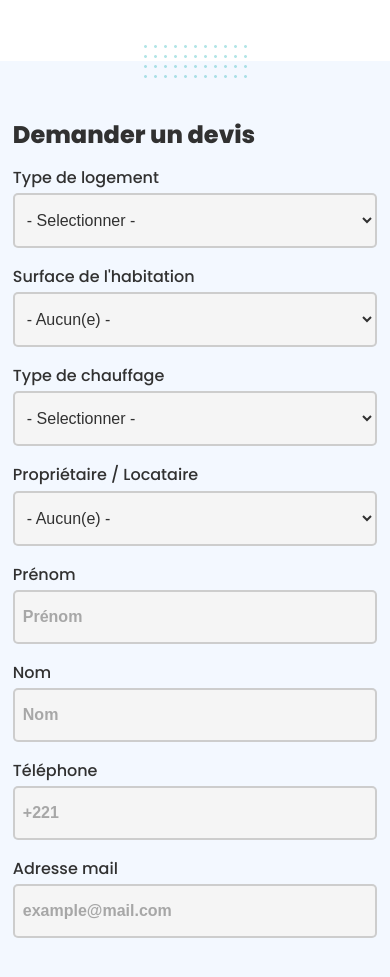
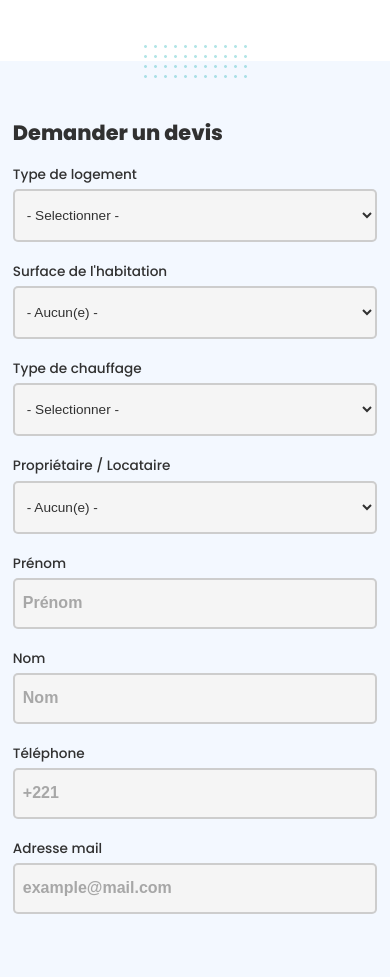
Before and after one commit to Alkaly02/coolcare-ui-, a plain HTML site: page index.html in a window 390 px wide. Shown: the part 1924-2901 px from the top of the page. Drawn offline with Linux system fonts and the light colour scheme.

Commit message:
Gestion de la typographie du site

```diff
--- a/style.css
+++ b/style.css
@@ -347,7 +347,7 @@ select option{
 }
 @media (max-width: 768px){
 	#devis h2{
-		font-size: 1.5rem;
+		font-size: 1.3rem;
 	}
 	.form__row{
 		flex-direction: column;
@@ -356,7 +356,11 @@ select option{
 	.row__left, .row__right{
 		width: 100%;
 	}
+	label{
+		font-size: 0.85rem;
+	}
 	input, select{
 		width: 100%;
+		font-size: 0.85rem;
 	}
 }
```
